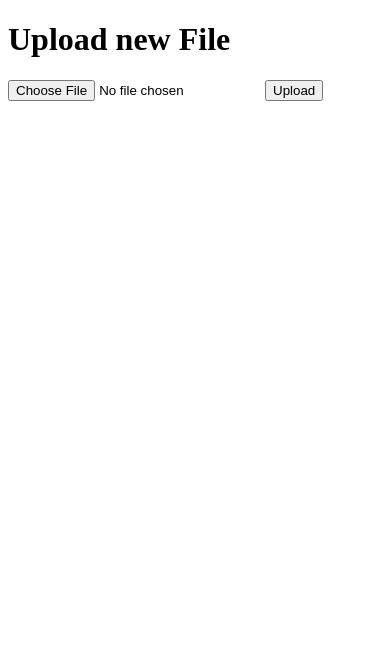
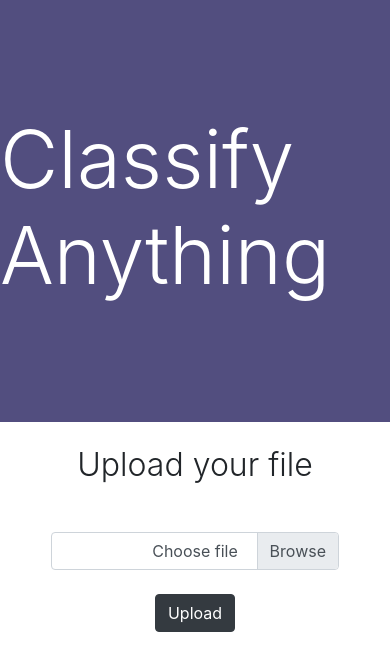
Before and after one commit to shoumikdey/brute-force, a Flask app: page / in a window 390 px wide. Shown: the top 671 px of the page. Run offline with Flask 2, Linux system fonts and the light colour scheme; some libraries are stand-ins or nearby versions.

Commit message:
Updated the design using bootstrap

```diff
--- a/templates/index.html
+++ b/templates/index.html
@@ -1,8 +1,97 @@
- <!doctype html>
-    <title>Upload new File</title>
-    <h1>Upload new File</h1>
-    <form method=post enctype=multipart/form-data>
-      <input type=file name=file>
-      <input type=submit value=Upload>
-    </form>
- </html>
+
+<!DOCTYPE html>
+<html lang="en">
+  <head>
+    <meta charset="UTF-8" />
+    <meta name="viewport" content="width=device-width, initial-scale=1.0" />
+    <title>Classify Anything</title>
+    <link
+      rel="stylesheet"
+      href="https://stackpath.bootstrapcdn.com/bootstrap/4.5.2/css/bootstrap.min.css"
+      integrity="sha384-JcKb8q3iqJ61gNV9KGb8thSsNjpSL0n8PARn9HuZOnIxN0hoP+VmmDGMN5t9UJ0Z"
+      crossorigin="anonymous"
+    />
+    <style>
+      body {
+        margin: 0;
+        padding: 0;
+        box-sizing: border-box;
+      }
+      header {
+        min-height: 50vh;
+        background: dimgrey;
+        display: flex;
+        justify-content: center;
+        align-items: center;
+        color: white;
+        animation: bgColorChange 20s infinite ease;
+      }
+      header .display-4 {
+        font-size: 5rem;
+      }
+      .custom-file{
+          max-width: 40%;
+        }
+
+      /* Responsive */
+      @media screen and (max-width: 768px) {
+        .display-4 {
+          font-size: 2rem;
+        }
+        .custom-file{
+          max-width: 80%;
+        }
+      }
+      /* Animations */
+      @keyframes bgColorChange {
+        0% {
+          background-color: #30292f;
+        }
+        25% {
+          background-color: #413f54;
+        }
+        50% {
+          background-color: #5f5aa2;
+        }
+        75% {
+          background-color: #355691;
+        }
+        100% {
+          background-color: #3f4045;
+        }
+      }
+    </style>
+  </head>
+  <body>
+    <header>
+      <h1 class="display-4 head">Classify Anything</h1>
+    </header>
+    <div class="container my-4 text-center">
+      <div class="display-4">Upload your file</div>
+      <form method=post enctype=multipart/form-data class="mt-5">
+        <div class="custom-file">
+          <input type="file" class="custom-file-input" id="customFile" name="file" />
+          <label class="custom-file-label btn btn-dark" for="customFile"
+            >Choose file</label
+          >
+          <button type="submit" class="btn btn-dark mt-4">Upload</button>
+        </div>
+      </form>
+    </div>
+    <script
+      src="https://code.jquery.com/jquery-3.5.1.slim.min.js"
+      integrity="sha384-DfXdz2htPH0lsSSs5nCTpuj/zy4C+OGpamoFVy38MVBnE+IbbVYUew+OrCXaRkfj"
+      crossorigin="anonymous"
+    ></script>
+    <script
+      src="https://cdn.jsdelivr.net/npm/popper.js@1.16.1/dist/umd/popper.min.js"
+      integrity="sha384-9/reFTGAW83EW2RDu2S0VKaIzap3H66lZH81PoYlFhbGU+6BZp6G7niu735Sk7lN"
+      crossorigin="anonymous"
+    ></script>
+    <script
+      src="https://stackpath.bootstrapcdn.com/bootstrap/4.5.2/js/bootstrap.min.js"
+      integrity="sha384-B4gt1jrGC7Jh4AgTPSdUtOBvfO8shuf57BaghqFfPlYxofvL8/KUEfYiJOMMV+rV"
+      crossorigin="anonymous"
+    ></script>
+  </body>
+</html>
```
